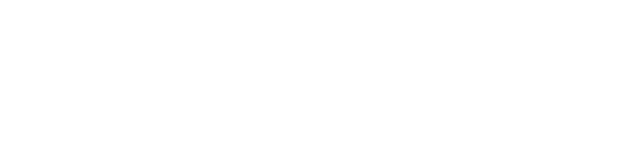
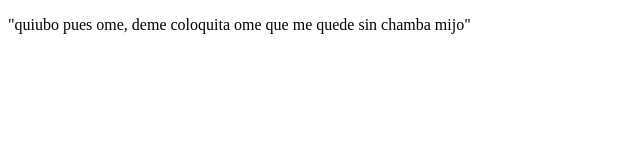
Before and after one commit to haroldo0614/Web-en-Equipo, a plain HTML site: page index.html in a window 1280 px wide. Shown: the whole page, without its empty margins (0-640 px from the left). Drawn offline with Linux system fonts and the light colour scheme.

Commit message:
actualización por joda

```diff
--- a/index.html
+++ b/index.html
@@ -10,7 +10,7 @@
 </head>
 <body>
     <header>
-
+        <p>"quiubo pues ome, deme coloquita ome que me quede sin chamba mijo"</p>
     </header>
     <div>
 
```
